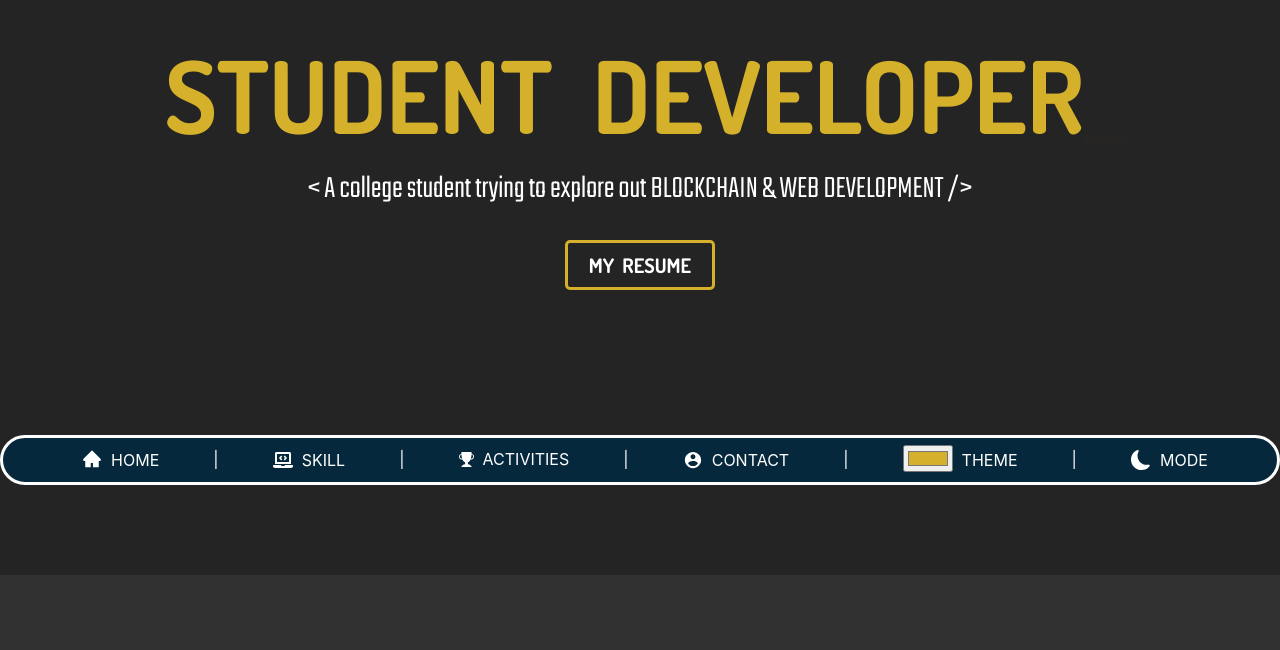
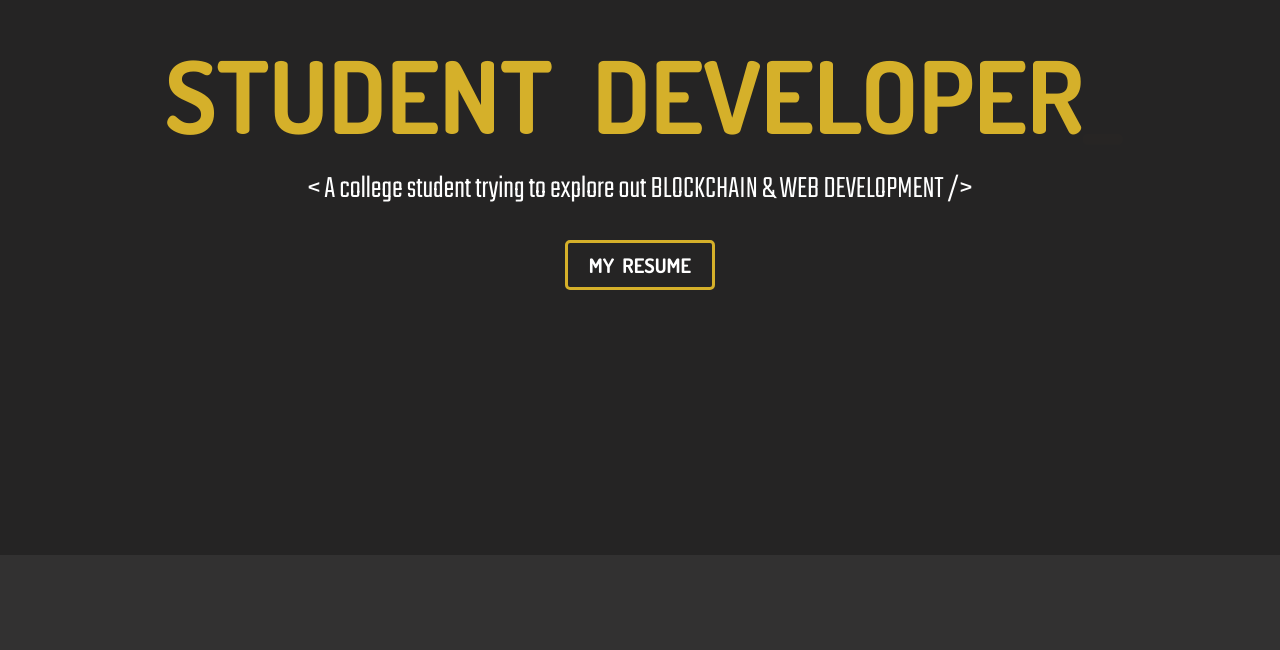
Before and after one commit to Kaushan-Dutta/my-personal-site, a React (Create React App) app: page / in a window 1280 px wide. Shown: the part 245-895 px from the top of the page. Built offline with nearby package versions, Linux system fonts and the light colour scheme; a web font is replaced by a local one.

Commit message:
updated commit

```diff
--- a/src/components/Navbar.css
+++ b/src/components/Navbar.css
@@ -7,7 +7,7 @@ html{
     margin: auto;
     z-index: 2;
     width:100%;
-    padding:10px;
+    padding:10px 100px;
 
 
 
--- a/src/components/Navbar.js
+++ b/src/components/Navbar.js
@@ -31,7 +31,7 @@ const Navbar = () => {
 
      <Home theme={theme} mode={mode}/>
 
-      <div className="navbar" style={{backgroundColor:mode=='0'?"rgb(37, 36, 36)":"#F1F1F1"}}>
+      {/* <div className="navbar" style={{backgroundColor:mode=='0'?"rgb(37, 36, 36)":"#F1F1F1"}}>
         <div className="Container">
           <ul>
             <li>
@@ -133,7 +133,7 @@ const Navbar = () => {
             </li>
           </ul>
         </div>
-      </div>
+      </div> */}
       <Profile theme={theme} mode={mode}/>
       <Skill theme={theme} mode={mode}/>
       <Project theme={theme} mode={mode}/>
```
